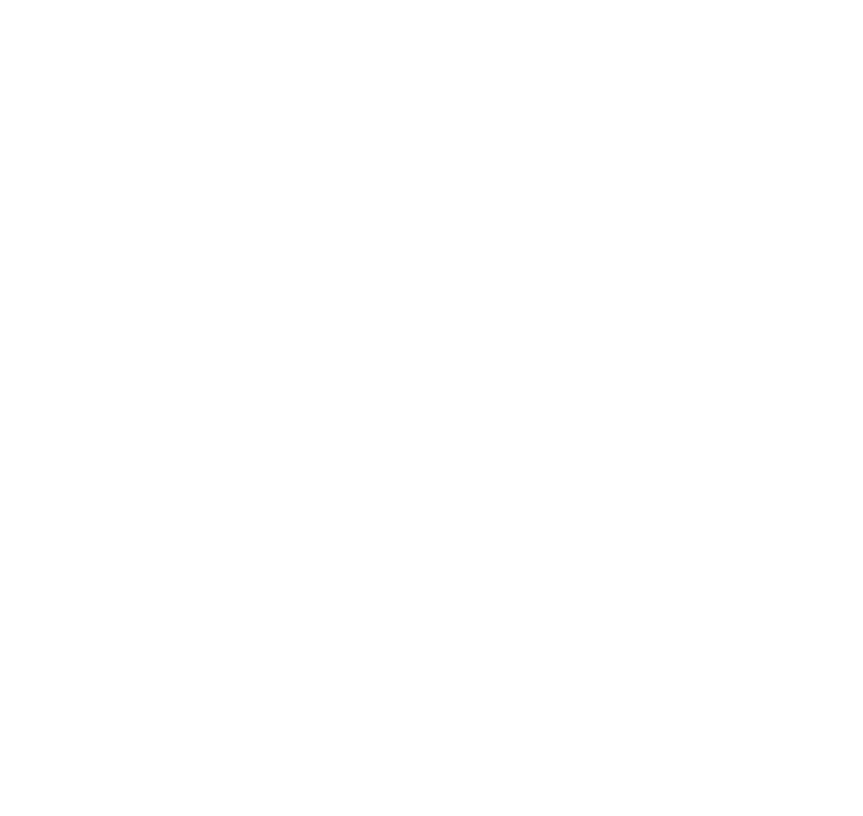
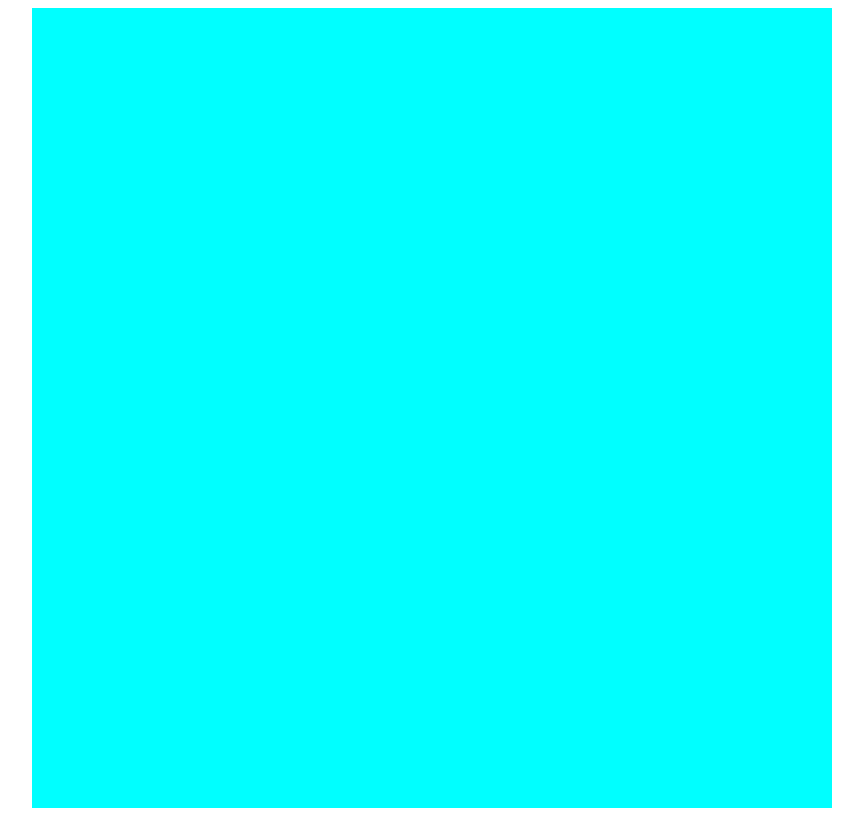
Before and after one commit to kaz9112/TOP-tic-tac-toe, a plain HTML site: page index.html in a window 1280 px wide. Shown: the whole page, without its empty margins (208-1071 px from the left). Drawn offline with Linux system fonts and the light colour scheme.

Commit message:
add styling for .game-board, game-cell, and body

```diff
--- a/index.html
+++ b/index.html
@@ -7,7 +7,17 @@
     <link rel="stylesheet" href="style.css">
 </head>
 <body>
-
+    <div class="game-board">
+        <div class="game-cell"></div>
+        <div class="game-cell"></div>
+        <div class="game-cell"></div>
+        <div class="game-cell"></div>
+        <div class="game-cell"></div>
+        <div class="game-cell"></div>
+        <div class="game-cell"></div>
+        <div class="game-cell"></div>
+        <div class="game-cell"></div>
+    </div>
     <script src="script.js"></script>
 </body>
 </html>
--- a/style.css
+++ b/style.css
@@ -0,0 +1,15 @@
+body {
+    display: flex;
+    flex-direction: column;
+    align-items: center;
+}
+.game-board {
+    display: grid;
+    grid-template-columns: repeat(3, 1fr);
+    width: 800px;
+    height: 800px;
+}
+
+.game-cell {
+    background-color: aqua;
+}
```
